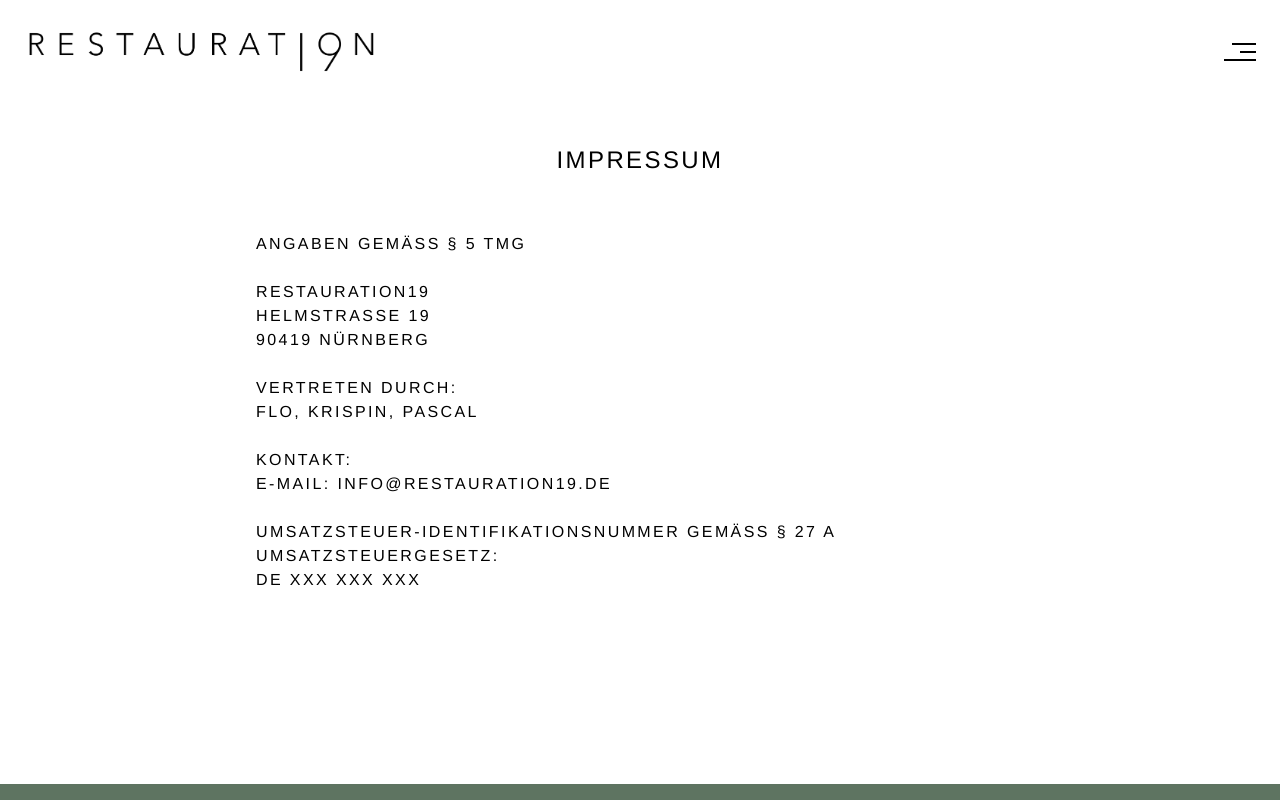
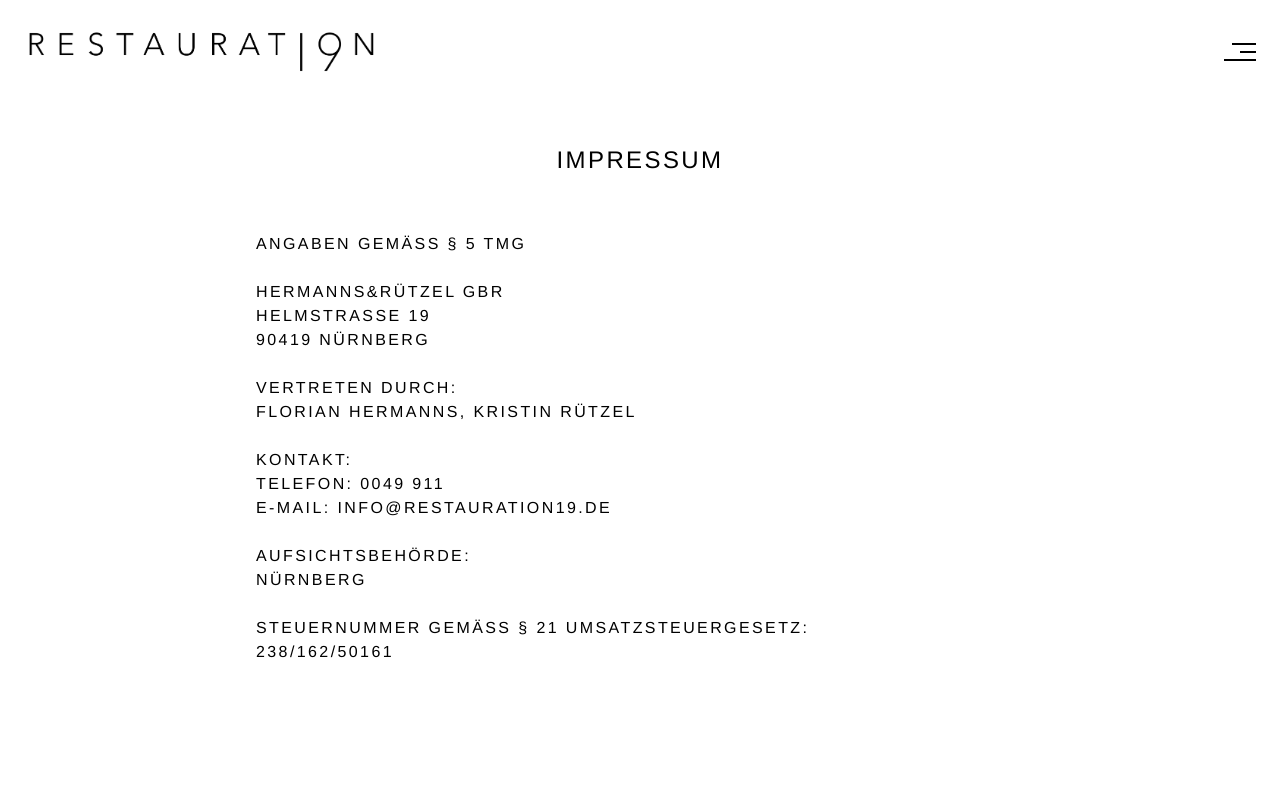
Before and after one commit to sebastianseegy/restauration19, a React (Vite) app: page /impressum in a window 1280 px wide. Shown: the top 800 px of the page. Built offline with nearby package versions, Linux system fonts and the light colour scheme.

Commit message:
Change Imprint

```diff
--- a/src/pages/Impressum.tsx
+++ b/src/pages/Impressum.tsx
@@ -1,24 +1,29 @@
 export default function Impressum() {
   return (
-    <div className="max-w-3xl mx-auto text-left flex flex-col gap-6">
+    <div className="max-w-3xl mx-auto text-left flex flex-col gap-6 text-sm md:text-base">
       <h1 className="text-2xl mb-8 text-center">IMPRESSUM</h1>
       <p>ANGABEN GEMÄSS § 5 TMG</p>
       <p>
-        Restauration19<br/>
+        Hermanns&amp;Rützel GbR<br/>
         Helmstraße 19<br/>
         90419 Nürnberg
       </p>
       <p>
         VERTRETEN DURCH:<br/>
-        Flo, Krispin, Pascal
+        Florian Hermanns, Kristin Rützel
       </p>
       <p>
         KONTAKT:<br/>
-        E-Mail: info@restauration19.de
+        Telefon: 0049 911<br/>
+        E-Mail: <a href="mailto:info@restauration19.de" className="hover:text-brand-pink transition-colors">info@restauration19.de</a>
       </p>
       <p>
-        Umsatzsteuer-Identifikationsnummer gemäß § 27 a Umsatzsteuergesetz:<br/>
-        DE XXX XXX XXX
+        AUFSICHTSBEHÖRDE:<br/>
+        Nürnberg
+      </p>
+      <p>
+        STEUERNUMMER GEMÄSS § 21 UMSATZSTEUERGESETZ:<br/>
+        238/162/50161
       </p>
     </div>
   );
```
